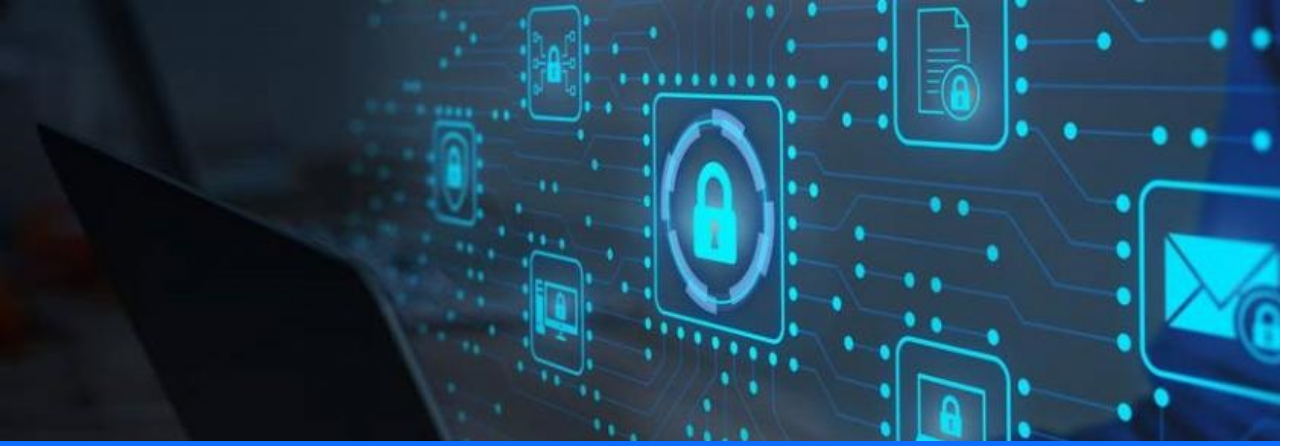
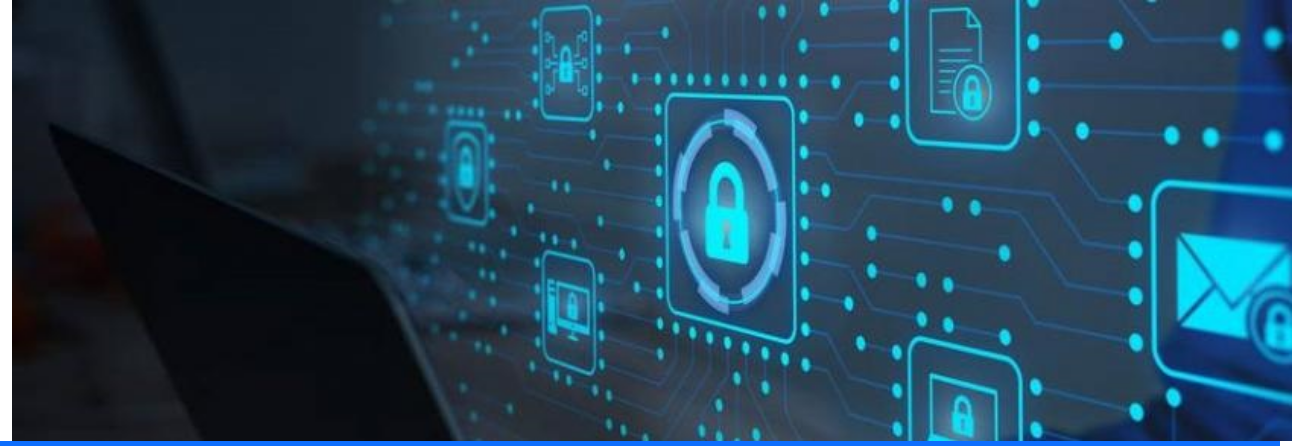
Before and after one commit to Hamidalao/projet-sp, a plain HTML site: page index.html in a window 1280 px wide. Shown: the top 446 px of the page, 1304 px wide, since content can reach past the window. Drawn offline with Linux system fonts and the light colour scheme.

Commit message:
Ajout de container class

```diff
--- a/index.html
+++ b/index.html
@@ -9,13 +9,13 @@
     <link rel="stylesheet" href="index.css" />
   </head>
   <body>
-    <div>
+    <di class="container">
       <img
         src="image securite/audit-securite-informatique-consulting.jpg"
         alt=""
         width="100%"
       />
-    </div>
+    </di>
     <nav class="navbar navbar-expand-lg bg-body-tertiary bg-primary">
       <div class="container-fluid">
         <a class="navbar-brand text-white" href="#">PROJET</a>
```
